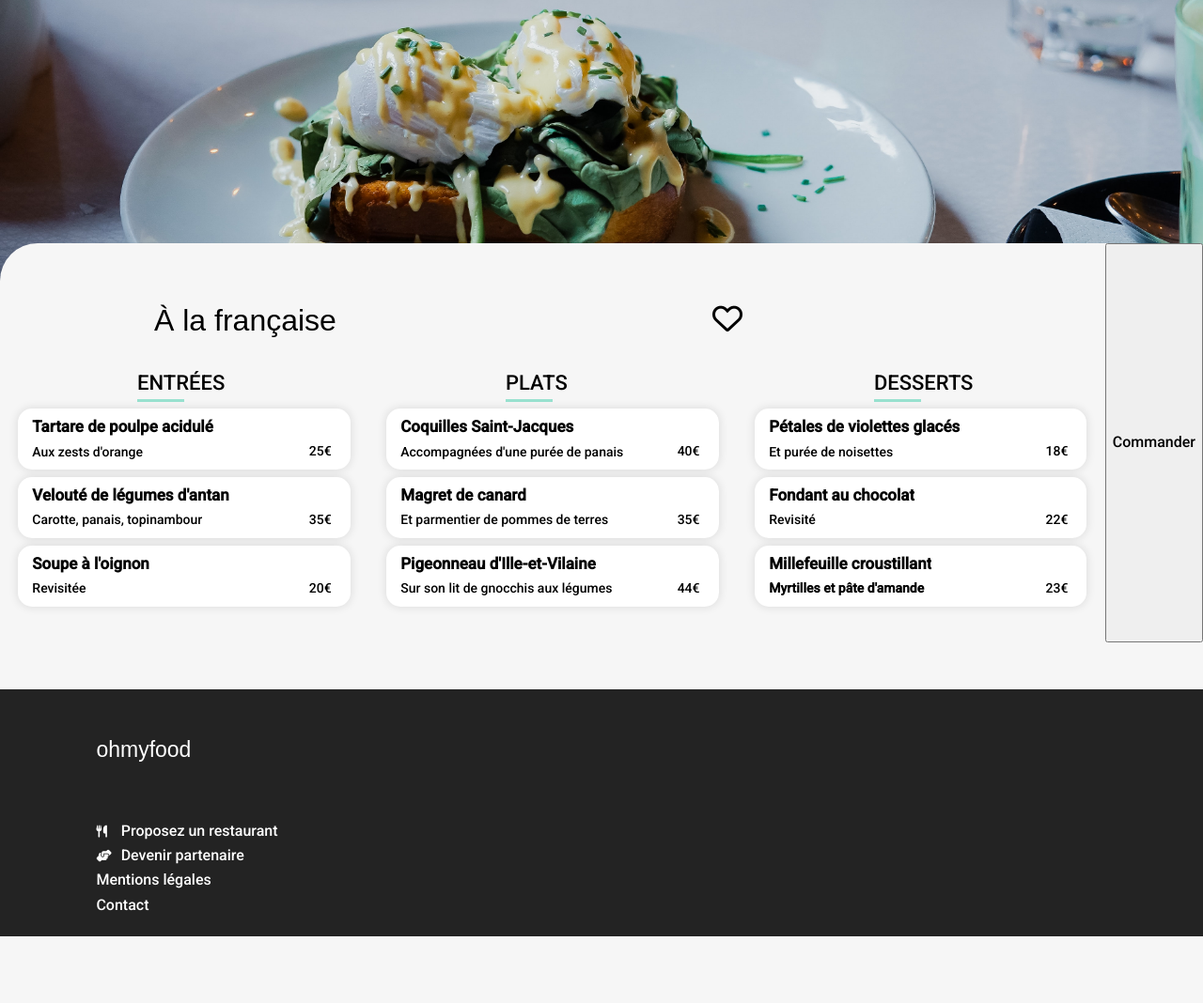
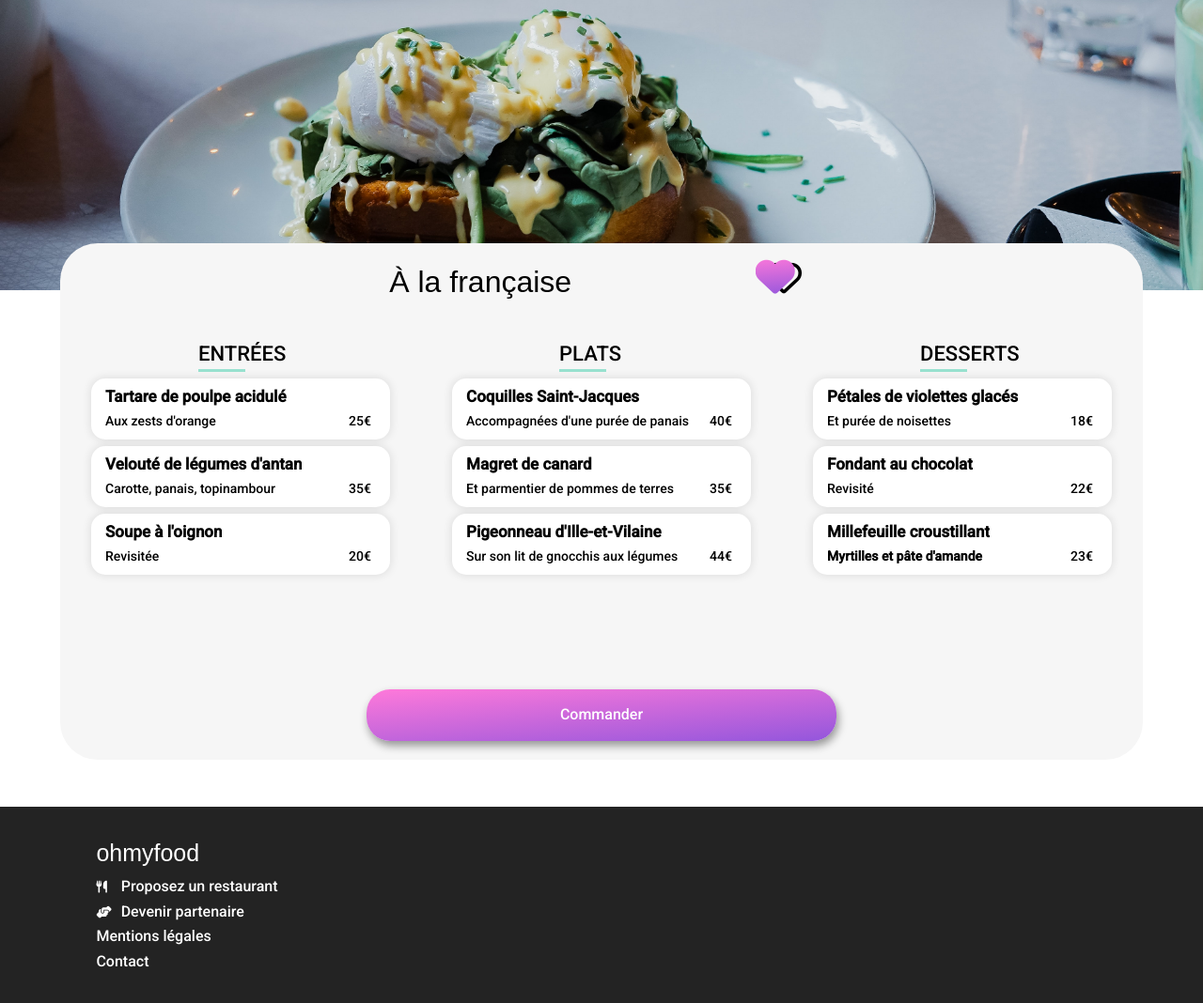
Before and after one commit to Cazle/OpenClassrooms-DevWeb, a website: page Restaurants/a_la_francaise.html in a window 1280 px wide. Shown: the part 210-1278 px from the top of the page at 94% size. Before the commit the page ends 1207 px from the top, so only its background shows below. Drawn offline with Linux system fonts and the light colour scheme; a web font is replaced by a local one.

Commit message:
Quasi fin des résolutions pour tablettes/mobile des resto

```diff
--- a/Ohmyfood/sass/layouts/_footer.scss
+++ b/Ohmyfood/sass/layouts/_footer.scss
@@ -8,6 +8,9 @@ footer{
     font-size: 15px;
     font-weight: 500;
 
+    @media (min-width:992px){
+        height: 220px;
+    }
 
     h2{
         font-family: shrikhand, sans-serif;
@@ -20,6 +23,10 @@ footer{
             font-size: 23px;
             margin: 4% 0 0 8%;
         }
+        @media (min-width:992px){
+            font-size: 25px;
+            margin: 1% 0 0 8%;
+        }
     }
     ul{
         list-style-type: none;
@@ -28,6 +35,9 @@ footer{
 
         @media (min-width:768px){
             font-size: 16px;
+        }
+        @media (min-width:992px){
+            margin-top: 1%;
         }
         :hover{
             color: $purple;
--- a/Ohmyfood/sass/pages/_main_resto.scss
+++ b/Ohmyfood/sass/pages/_main_resto.scss
@@ -1,3 +1,9 @@
+.body_resto{
+
+    @media (min-width:992px){
+        background-color: white;
+    }
+}
 .resto{
     @include FlexColumn;
     width: 100%;
@@ -10,14 +16,22 @@
     font-family: roboto, sans-serif;
 
     @media(min-width:992px){
+        height: 550px ;
+        max-width: 90%;
+        border-radius: 40px 40px 40px 40px;
+    }
+
+   .bloc_resto{
+    display: flex;
+    flex-direction: column;
+    width: 100%;
+
+    @media (min-width:992px){
         flex-direction: row;
-        height: auto;
-        min-height: 400px;
-        max-height: 450px;
-        max-height: 500px;
     }
 
 
+   }
 .Title {
 
         @include FlexAlign;
@@ -26,7 +40,9 @@
         position: relative;
 
         @media(min-width:992px){
-            position: absolute;
+            justify-content: space-around;
+            margin: 2% 10% 0 5%;
+
         }
 
         h1 {
@@ -40,7 +56,7 @@
                 font-size: 32px;
             }
             @media(min-width:992px){
-                margin: 0px 400px 10px 100px;
+                margin: 0px 300px 10px 100px;
                 white-space: nowrap;
             }
         }
@@ -61,6 +77,15 @@
                 margin: 0 10% 5.8% 0;
                 font-size: 34px;
             }
+            @media (min-width:992px){
+                opacity: 1;
+                z-index: 1;
+                margin: auto;
+                position: absolute;
+                font-size: 42px;
+                right: 255px;
+                bottom: 14px;
+            }
 
             &:hover{
                 opacity: 100%;
@@ -74,6 +99,11 @@
             @media(min-width:768px){
                 font-size: 32px;
                 margin: 0 10% 2% 0;
+            }
+            @media (min-width:992px){
+                font-size: 38px;
+                right: 150px;
+                position: absolute;
             }
         }
     }
@@ -108,7 +138,7 @@
             width: 100%;
             max-width: 30%;
             max-height: 300px;
-            margin: 125px auto 0 auto;
+            margin: 25px auto 0 auto;
            }
 
     .cardResto{
@@ -234,6 +264,10 @@
 
 }
 }
+.bloc_button_resto{
+    display: flex;
+    justify-content: center;
+}
 .button_resto{
         height: 55px;
         border-radius: 25px;
@@ -248,15 +282,11 @@
         transition-duration: 400ms;
 
         @media(min-width:768px){
-            margin: 5% auto 5% auto;
+            margin: 20px auto 20px auto;
         }
         @media(min-width:992px){
-            position: absolute;
-            margin: 28% 0 0 37.5%;
-            width: 25%;
-
-
-         }
+            margin: 80px auto 20px auto;
+        }
     }
     .button_resto:hover{
         cursor: pointer;
--- a/Restaurants/a_la_francaise.html
+++ b/Restaurants/a_la_francaise.html
@@ -8,7 +8,7 @@
 	<link href="https://cdnjs.cloudflare.com/ajax/libs/font-awesome/6.1.1/css/all.min.css" rel="stylesheet">
 	<title>Ohmyfood</title>
 </head>
-<body>
+<body class="body_resto">
 	<header>
 		<a href="../index.html"><i class="fa-solid fa-arrow-left"></i></a> <img id="logo" src="../Ohmyfood/images/logo/ohmyfood.png"> <img id="MainPhoto" src="../Ohmyfood/images/restaurants/francaise.jpg">
 	</header>
@@ -16,6 +16,7 @@
 		<div class="Title">
 			<h1>À la française</h1><i class="fa-regular fa-heart"></i><i class="fa-solid fa-heart"></i>
 		</div>
+		<div class="bloc_resto">
 		<section>
 		<h2>ENTRÉES</h2>
 		<div class="cardResto">
@@ -150,7 +151,9 @@
 		</div>
 		</div>
 	</section>
-	<button>Commander</button>
+	<div class="bloc_button_resto">
+		<button class="button_resto">Commander</button>
+	</div>
 	</main>
 	<footer>
 		<h2>ohmyfood</h2>
```
Also changed, not shown: Restaurants/la_note_enchantee.html (+5 -2 lines), Restaurants/la_palette_du_gout.html (+4 -1 lines), Restaurants/le_delice_des_sens.html (+4 -1 lines), Ohmyfood/css/main.css, 1 other file.
